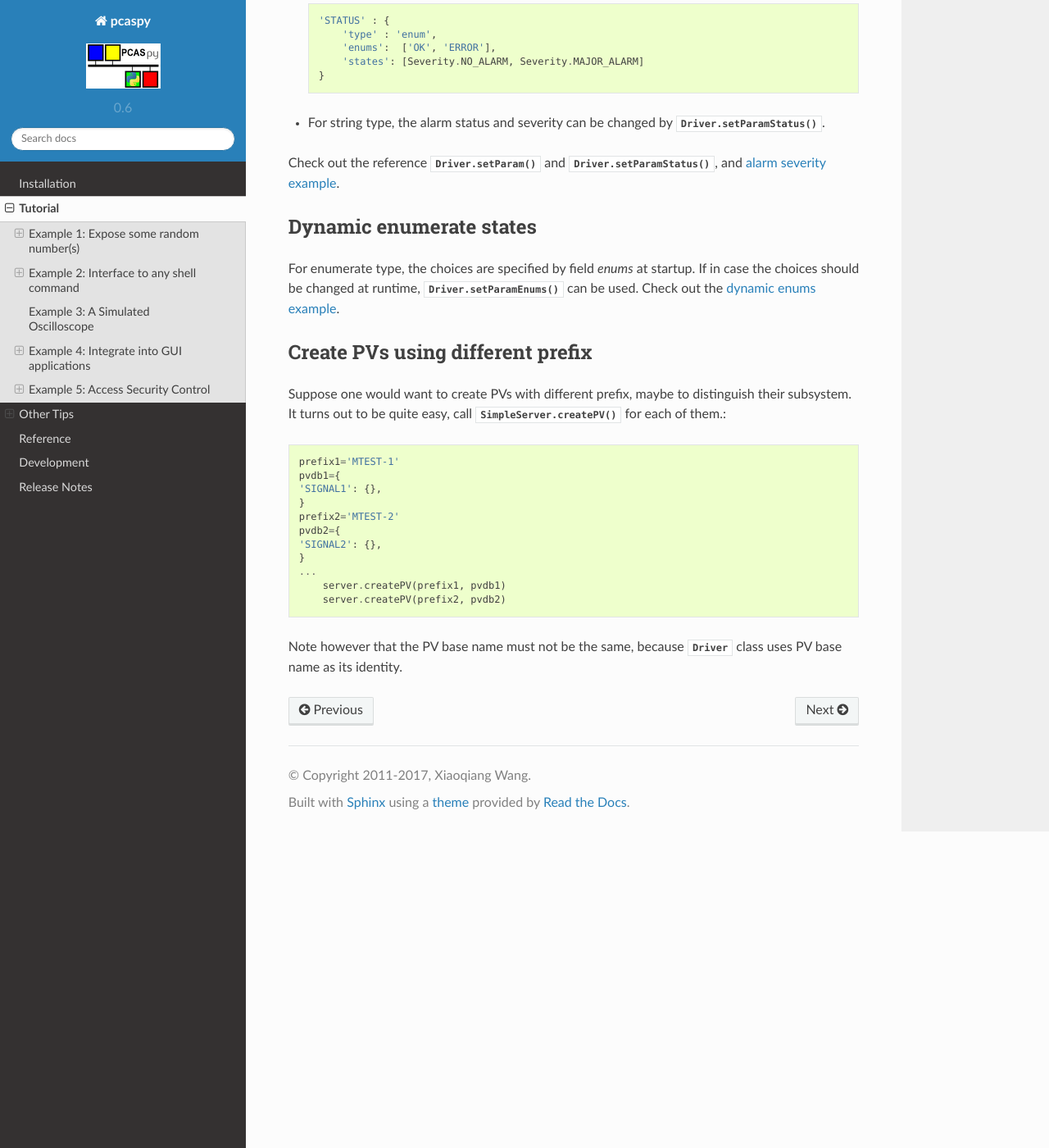
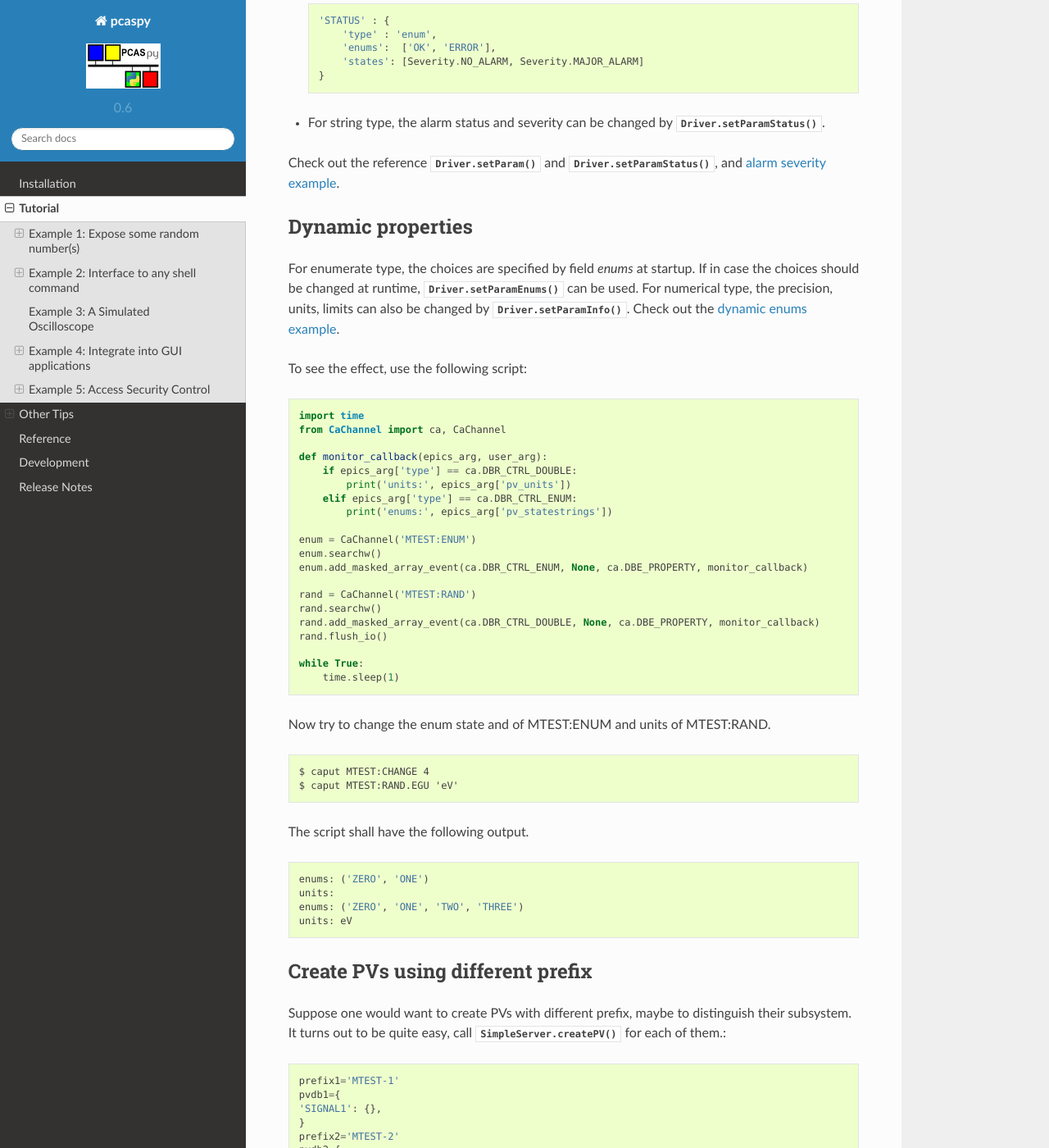
Before and after one commit to paulscherrerinstitute/pcaspy, a Sphinx documentation site: the page built from docs/source/tutorial.rst, in a window 1280 px wide and 1400 px high, scrolled down 10501 px. Shown: the whole window at 82% size. Built offline with Sphinx 7.4.7 and the Read the Docs theme 2.0.0, drawn with Linux system fonts in a browser that asks for light colours.

Commit message:
elabrate on dynamic properties example

```diff
--- a/docs/source/tutorial.rst
+++ b/docs/source/tutorial.rst
@@ -466,12 +466,47 @@ Check out the reference :meth:`Driver.setParam` and :meth:`Driver.setParamStatus
 and `alarm severity example <https://github.com/paulscherrerinstitute/pcaspy/blob/master/example/alarm_severity.py>`_.
 
 
-Dynamic enumerate states
-------------------------
+Dynamic properties
+------------------
 For enumerate type, the choices are specified by field *enums* at startup. If in case the choices should be changed
-at runtime, :meth:`Driver.setParamEnums` can be used. Check out the
+at runtime, :meth:`Driver.setParamEnums` can be used. For numerical type, the precision, units, limits can also be changed
+by :meth:`Driver.setParamInfo`. Check out the
 `dynamic enums example <https://github.com/paulscherrerinstitute/pcaspy/blob/master/example/dynamic_property.py>`_.
 
+To see the effect, use the following script: ::
+
+  import time
+  from CaChannel import ca, CaChannel
+
+  def monitor_callback(epics_arg, user_arg):
+      if epics_arg['type'] == ca.DBR_CTRL_DOUBLE:
+          print('units:', epics_arg['pv_units'])
+      elif epics_arg['type'] == ca.DBR_CTRL_ENUM:
+          print('enums:', epics_arg['pv_statestrings'])
+
+  enum = CaChannel('MTEST:ENUM')
+  enum.searchw()
+  enum.add_masked_array_event(ca.DBR_CTRL_ENUM, None, ca.DBE_PROPERTY, monitor_callback)
+
+  rand = CaChannel('MTEST:RAND')
+  rand.searchw()
+  rand.add_masked_array_event(ca.DBR_CTRL_DOUBLE, None, ca.DBE_PROPERTY, monitor_callback)
+  rand.flush_io()
+
+  while True:
+      time.sleep(1)
+
+Now try to change the enum state and of MTEST:ENUM and units of MTEST:RAND. ::
+
+  $ caput MTEST:CHANGE 4
+  $ caput MTEST:RAND.EGU 'eV'
+
+The script shall have the following output. ::
+
+  enums: ('ZERO', 'ONE')
+  units:
+  enums: ('ZERO', 'ONE', 'TWO', 'THREE')
+  units: eV
 
 Create PVs using different prefix
 ---------------------------------
```
